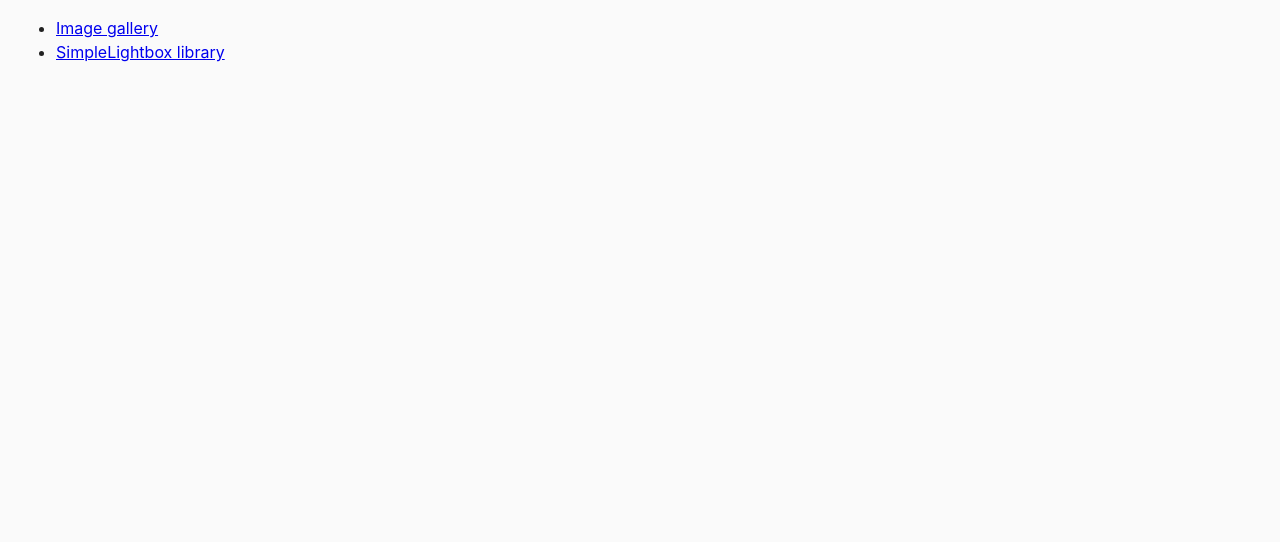
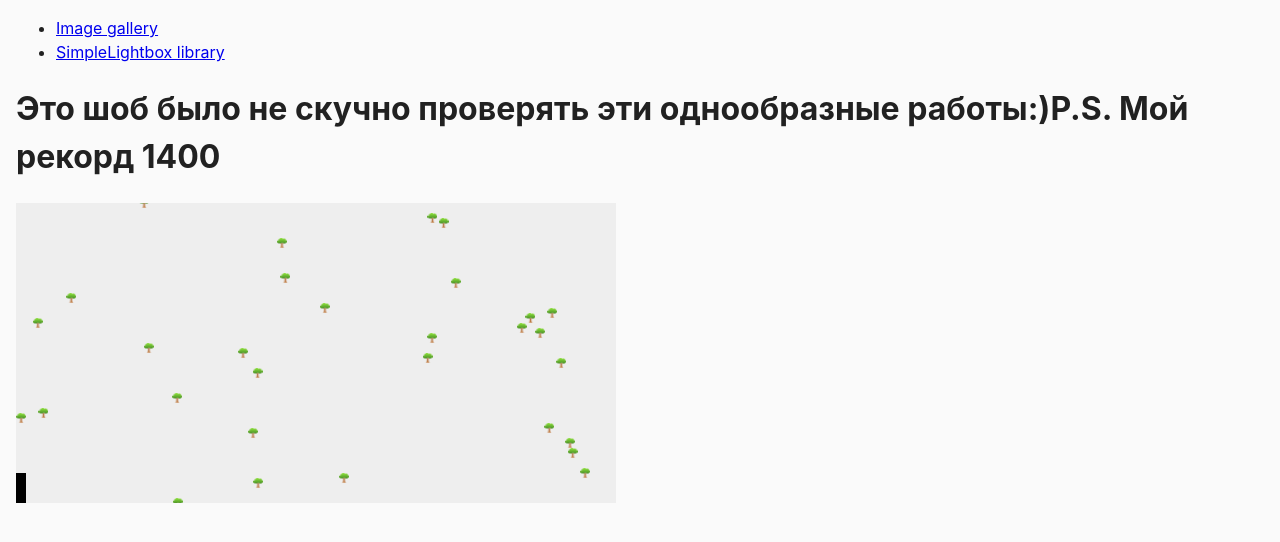
Before and after one commit to javalearnonl/goit-js-hw-07, a plain HTML site: page index.html in a window 1280 px wide. Drawn offline with Linux system fonts and the light colour scheme.

Commit message:
mini-game add

```diff
--- a/index.html
+++ b/index.html
@@ -13,4 +13,10 @@
       <li><a href="02-lightbox.html">SimpleLightbox library</a></li>
     </ul>
   </body>
+  <h1>
+    Это шоб было не скучно проверять эти однообразные работы:)P.S. Мой рекорд
+    1400
+  </h1>
+  <canvas id="canvas" style="background: #eeeeee"></canvas>
+  <script src="./js/game.js"></script>
 </html>
--- a/js/02-lightbox.js
+++ b/js/02-lightbox.js
@@ -1,5 +1,5 @@
 import { galleryItems } from './gallery-items.js';
-// Change code below this line
+
 
 console.log(galleryItems);
 
--- /dev/null
+++ b/js/game.js
@@ -0,0 +1,32 @@
+(function(elid, width, height, speed, strength){
+    let canvas = document.querySelector(elid),
+            ctx = canvas.getContext("2d"),
+            pos = 0, blocks = [];
+    canvas.width = width; canvas.height = height;
+    let img = new Image();
+    img.src = "./tree2.png";
+    img.onload = function() {
+        let game = setInterval(function(){
+            if( Math.random() < strength) blocks.push([Math.random()*(width-10),-10]);
+            ctx.clearRect(0,0,width,height);
+            ctx.fillRect(pos,height-30,10,40);
+            for(let i = 0; i < blocks.length; i++){
+                ctx.drawImage(img, blocks[i][0], blocks[i][1], 10, 10);
+                if( blocks[i][1] > height - 60 && blocks[i][1] < height - 10 && Math.abs( pos - blocks[i][0]) < 10 ){
+                    clearInterval(game);
+                    alert("Game over. You have " + Math.floor(1000 * strength) + " points.");
+                }
+                if( blocks[i][1] > height - 5 ){
+                    blocks.splice( i, 1);
+                    i--;
+                } else {
+                    blocks[i][1] += 5;
+                }
+            }
+            strength += 0.001;
+        },speed);
+    };
+    document.addEventListener('mousemove', function (e) {
+        pos = (e.pageX > 0) ? ((e.pageX < width) ? e.pageX : width-10) : 0;
+    }, false);
+})("#canvas",600,300,33,0.45);
```
Also changed, not shown: car.png (added), car1.png (added), js/tree.png (added), tree2.png (added).
